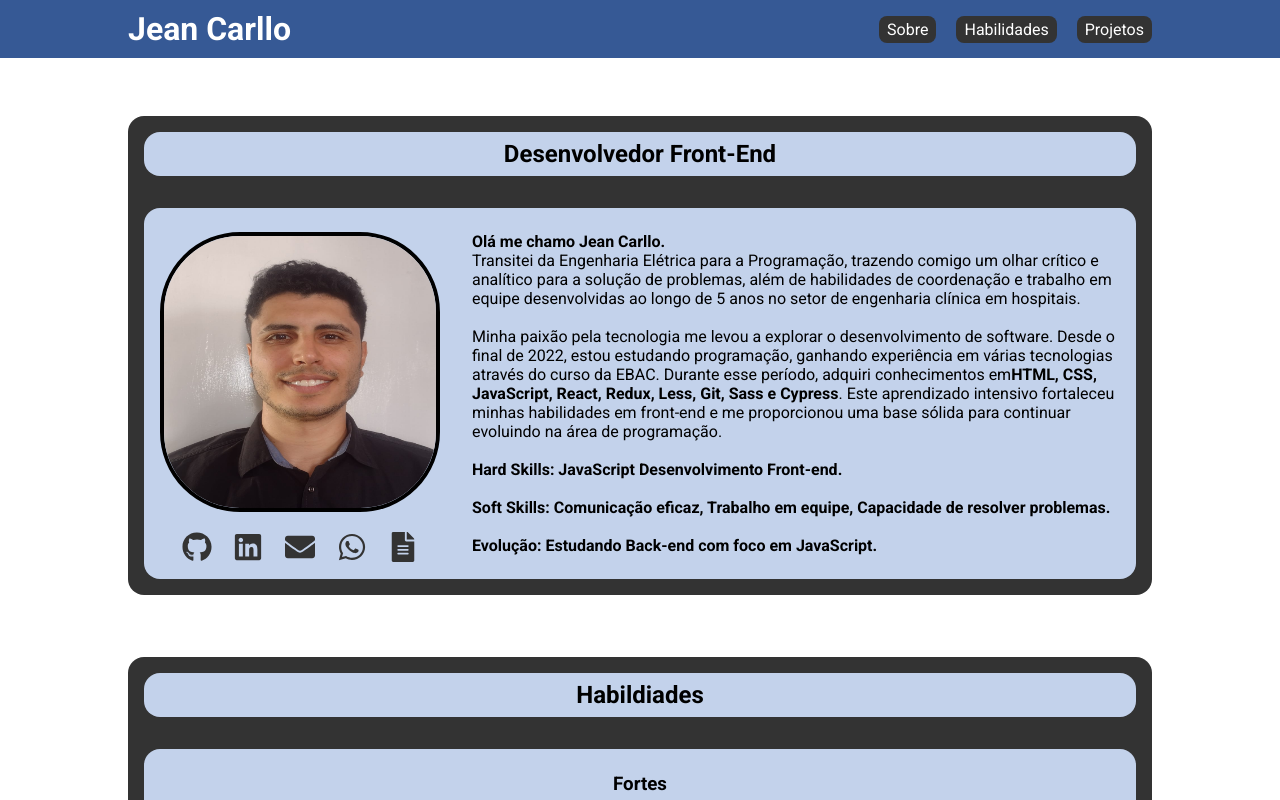
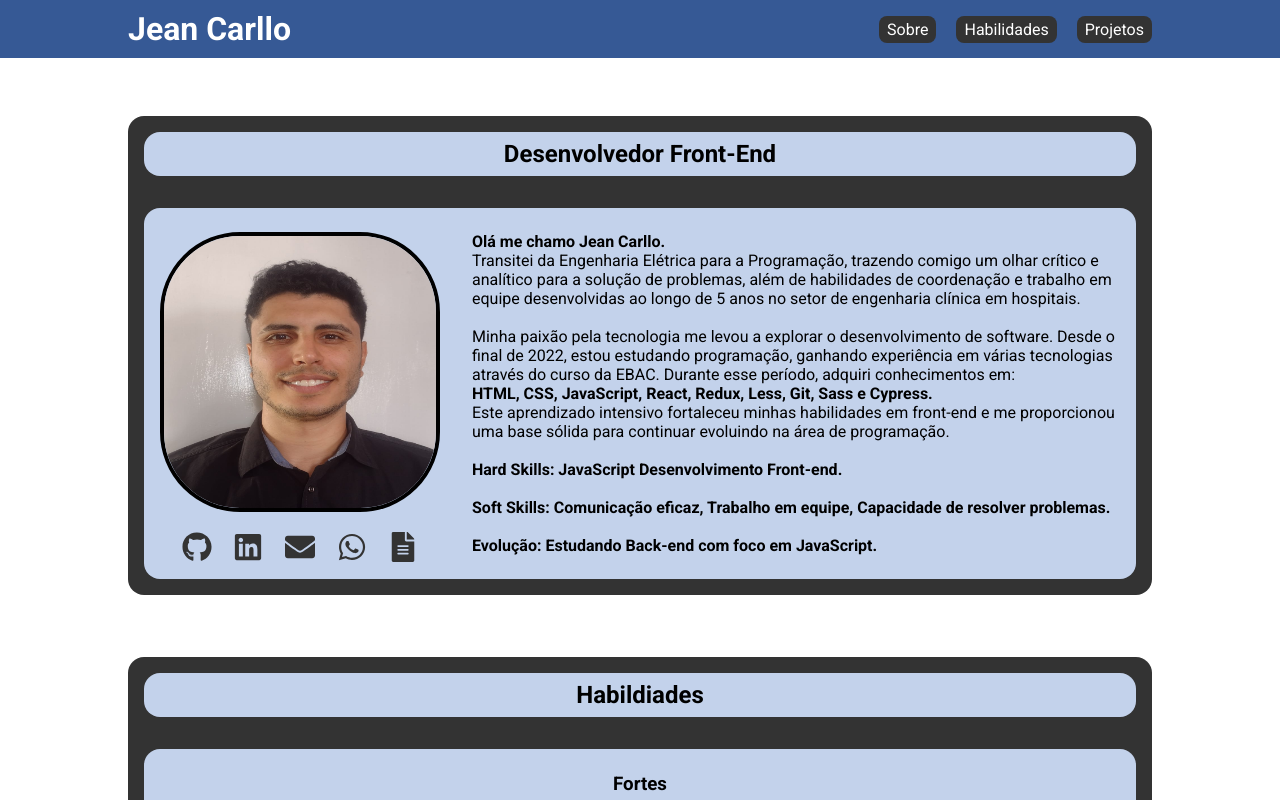
Before and after one commit to Jean-Carllo-Roseti/meu-portifolio, a React (Create React App) app: page / in a window 1280 px wide. Shown: the top 800 px of the page. Built offline with nearby package versions, Linux system fonts and the light colour scheme.

Commit message:
correção ortográfica.

```diff
--- a/src/components/sobreMim/index.tsx
+++ b/src/components/sobreMim/index.tsx
@@ -66,11 +66,13 @@ const SobreMim = () => {
               Minha paixão pela tecnologia me levou a explorar o desenvolvimento
               de software. Desde o final de 2022, estou estudando programação,
               ganhando experiência em várias tecnologias através do curso da
-              EBAC. Durante esse período, adquiri conhecimentos em
+              EBAC. Durante esse período, adquiri conhecimentos em:
+              <br />
               <strong>
-                HTML, CSS, JavaScript, React, Redux, Less, Git, Sass e Cypress
+                HTML, CSS, JavaScript, React, Redux, Less, Git, Sass e Cypress.
               </strong>
-              . Este aprendizado intensivo fortaleceu minhas habilidades em
+              <br />
+              Este aprendizado intensivo fortaleceu minhas habilidades em
               front-end e me proporcionou uma base sólida para continuar
               evoluindo na área de programação.
               <br />
```
